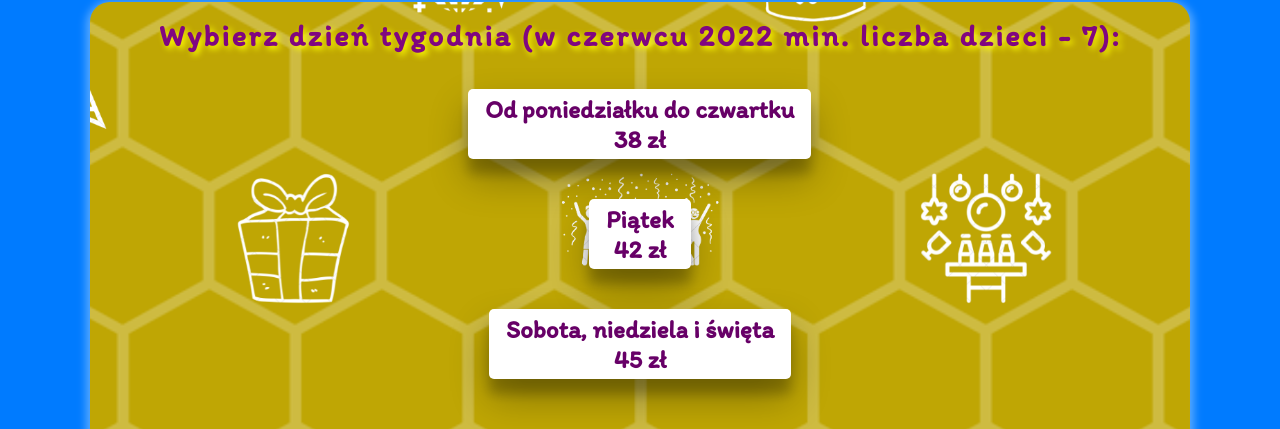
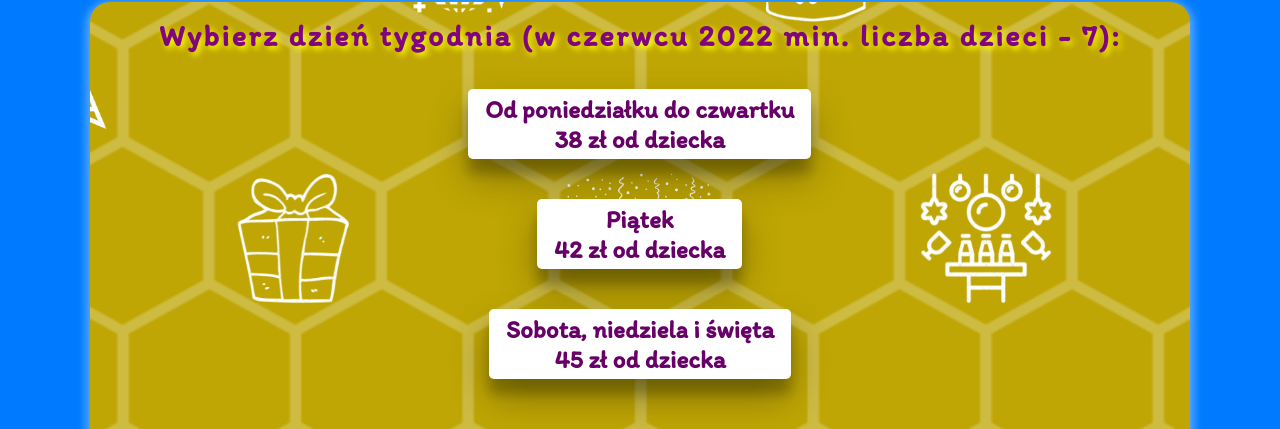
Before and after one commit to ArekMx/BirthdayPartyCalculator, a React (Create React App) app in the folder birthday_party_calculator/: page / in a window 1280 px wide. Shown: the part 265-694 px from the top of the page. Built offline with nearby package versions, Linux system fonts and the light colour scheme.

Commit message:
style change 12

```diff
--- a/birthday_party_calculator/src/js/App.js
+++ b/birthday_party_calculator/src/js/App.js
@@ -24,12 +24,12 @@ function App() {
     let productOfNumPrice = numOfKids * costPerKid;
     let sumOfTotalAtractExtras = totalAtractions + totalExtras;
 
-    if (numOfKids > 10 && moneyPerKid === "38") {
+    if (numOfKids > 9 && moneyPerKid === "38") {
         setTotal((productOfNumPrice - costPerKid) + sumOfTotalAtractExtras);
         if (numOfKids > 21) {
           setTotal((productOfNumPrice - costPerKid*2) + sumOfTotalAtractExtras);
         }
-      } else if (numOfKids > 10 && moneyPerKid === "42") {
+      } else if (numOfKids > 9 && moneyPerKid === "42") {
         setTotal((productOfNumPrice - costPerKid) + sumOfTotalAtractExtras);
         if (numOfKids > 21) {
           setTotal((productOfNumPrice - costPerKid*2) + sumOfTotalAtractExtras);
--- a/birthday_party_calculator/src/js/Component-table-select/SelectedPrice/SelectedPrice.js
+++ b/birthday_party_calculator/src/js/Component-table-select/SelectedPrice/SelectedPrice.js
@@ -29,7 +29,7 @@ export const SelectedPrice =({price, title, min, onAdd, currentPrice, onShow}) =
 
                 {/* {price} */}
                 <br></br>
-                {price} zł
+                {price} zł od dziecka
                 {/* <h1 style={{lineHeight: "1px"}}> {price} zł</h1> */}
                 {min}
                 </button>
```
